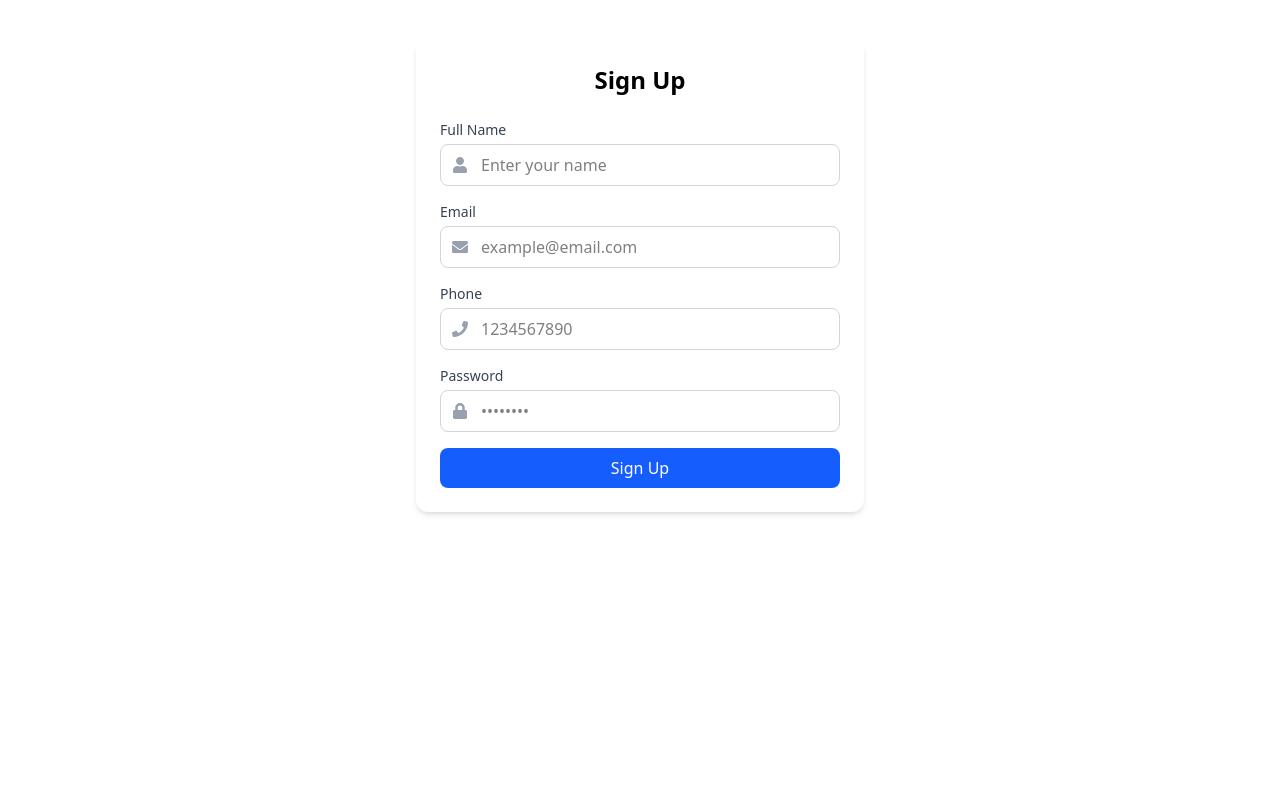
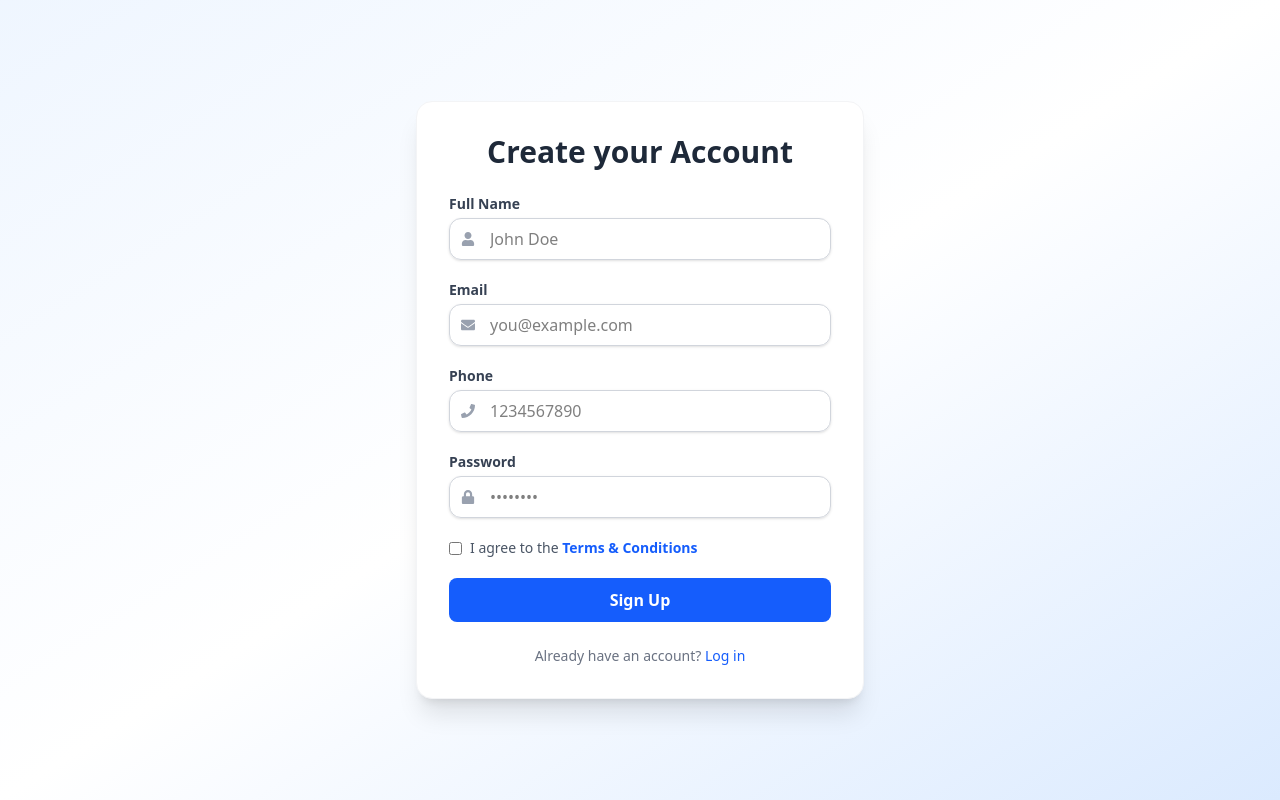
Before and after one commit to reshavshrma/E-Commerce, a React (Vite) app in the folder client/: page /register in a window 1280 px wide. Built offline with nearby package versions, Linux system fonts and the light colour scheme; no server answers.

Commit message:
UI improved for auth pages !

```diff
--- a/client/src/pages/Authentication/Login/InputField.jsx
+++ b/client/src/pages/Authentication/Login/InputField.jsx
@@ -1,9 +1,10 @@
 import React, { forwardRef } from "react";
 
-const InputField = forwardRef(({ type, name, value, onChange, placeholder, icon }, ref) => {
+const InputField = forwardRef(({ type, name, value, onChange, placeholder, icon, error }, ref) => {
   return (
-    <div className="relative flex items-center">
-      <span className="absolute left-3 text-gray-400">{icon}</span>
+    <div className="space-y-1">
+      <div className="relative">
+        <span className="absolute inset-y-0 left-3 flex items-center text-gray-400">{icon}</span>
         <input
           ref={ref}
           type={type}
@@ -12,8 +13,12 @@ const InputField = forwardRef(({ type, name, value, onChange, placeholder, icon
           onChange={onChange}
           placeholder={placeholder}
           autoComplete="off"
-        className="w-full py-2 px-10 rounded-md border border-gray-600 bg-transparent text-white placeholder-gray-400 focus:outline-none focus:ring-2 focus:ring-green-400"
+          className={`w-full py-2 px-10 rounded-lg border ${
+            error ? "border-red-500" : "border-gray-300"
+          } focus:outline-none focus:ring-2 focus:ring-blue-500`}
         />
+      </div>
+      {error && <p className="text-red-500 text-sm">{error}</p>}
     </div>
   );
 });
--- a/client/src/pages/Authentication/SignUp/InputField.jsx
+++ b/client/src/pages/Authentication/SignUp/InputField.jsx
@@ -2,12 +2,14 @@ import React from "react";
 
 const InputField = React.memo(({ label, name, type, value, onChange, error, placeholder, icon: Icon }) => {
   return (
-    <div className="mb-4">
-      <label htmlFor={name} className="block text-sm font-medium text-gray-700 mb-1">
+    <div className="mb-5">
+      <label htmlFor={name} className="block text-sm font-semibold text-gray-700 mb-1">
         {label}
       </label>
       <div className="relative">
-        {Icon && <Icon className="absolute left-3 top-1/2 transform -translate-y-1/2 text-gray-400" />}
+        {Icon && (
+          <Icon className="absolute left-3 top-1/2 transform -translate-y-1/2 text-gray-400 text-sm" />
+        )}
         <input
           type={type}
           name={name}
@@ -16,10 +18,12 @@ const InputField = React.memo(({ label, name, type, value, onChange, error, plac
           onChange={onChange}
           placeholder={placeholder}
           autoComplete="off"
-          className={`w-full px-4 py-2 pl-10 rounded-lg border ${error ? "border-red-500" : "border-gray-300"} focus:outline-none focus:ring-2 focus:ring-blue-500`}
+          className={`w-full px-4 py-2 pl-10 rounded-xl border ${
+            error ? "border-red-500" : "border-gray-300"
+          } shadow-sm focus:outline-none focus:ring-2 focus:ring-blue-500 transition duration-200`}
         />
       </div>
-      {error && <p className="text-red-500 text-sm mt-1">{error}</p>}
+      {error && <p className="text-red-500 text-xs mt-1">{error}</p>}
     </div>
   );
 });
--- a/client/src/pages/Authentication/SignUp/SignUp.jsx
+++ b/client/src/pages/Authentication/SignUp/SignUp.jsx
@@ -1,6 +1,6 @@
 import React, { useState } from "react";
 import InputField from "./InputField";
-import  {validateForm}  from "./validateForm";
+import { validateForm } from "./validateForm";
 import { FaUser, FaEnvelope, FaPhone, FaLock } from "react-icons/fa";
 import axios from "axios";
 import { useNavigate } from "react-router-dom";
@@ -10,16 +10,21 @@ const Signup = () => {
     name: "",
     email: "",
     phone: "",
-    password: ""
+    password: "",
+    agreeToTerms: false,
   });
 
   const [errors, setErrors] = useState({});
   const [serverError, setServerError] = useState("");
   const [loading, setLoading] = useState(false);
   const navigate = useNavigate();
+
   const handleChange = (e) => {
-    const { name, value } = e.target;
-    setFormData((prev) => ({ ...prev, [name]: value }));
+    const { name, value, type, checked } = e.target;
+    setFormData((prev) => ({
+      ...prev,
+      [name]: type === "checkbox" ? checked : value,
+    }));
     setErrors((prev) => ({ ...prev, [name]: "" }));
   };
 
@@ -27,20 +32,28 @@ const Signup = () => {
     e.preventDefault();
     setServerError("");
 
-    const validationErrors = validateForm(formData, ["name", "email", "phone", "password"]);
+    const validationErrors = validateForm(
+      formData,
+      ["name", "email", "phone", "password"]
+    );
+
+    if (!formData.agreeToTerms) {
+      validationErrors.agreeToTerms = "You must agree to the terms.";
+    }
+
     if (Object.keys(validationErrors).length > 0) {
       return setErrors(validationErrors);
     }
 
     try {
       setLoading(true);
-      const res = await axios.post( `${import.meta.env.VITE_API_URL}/api/user/register`,
+      const res = await axios.post(
+        `${import.meta.env.VITE_API_URL}/api/user/register`,
         formData,
-         {withCredentials : true}
+        { withCredentials: true }
       );
       console.log("User registered:", res.data);
-      navigate('/');
-      // Optional: navigate to login or home page here
+      navigate("/");
     } catch (err) {
       setServerError(err.response?.data?.message || "Registration failed. Try again.");
     } finally {
@@ -49,16 +62,20 @@ const Signup = () => {
   };
 
   return (
-    <div className="max-w-md mx-auto mt-10 p-6 bg-white shadow-md rounded-xl">
-      <h2 className="text-2xl font-bold mb-6 text-center">Sign Up</h2>
-      <form onSubmit={handleSubmit} noValidate>
+    <div className="min-h-screen flex items-center justify-center bg-gradient-to-br from-blue-50 via-white to-blue-100 px-4">
+      <div className="w-full max-w-md p-8 bg-white rounded-2xl shadow-xl border border-gray-100">
+        <h2 className="text-3xl font-bold text-center text-gray-800 mb-6">
+          Create your Account
+        </h2>
+
+        <form onSubmit={handleSubmit} noValidate className="space-y-5">
           <InputField
             label="Full Name"
             name="name"
             type="text"
             value={formData.name}
             onChange={handleChange}
-          placeholder="Enter your name"
+            placeholder="John Doe"
             icon={FaUser}
             error={errors.name}
           />
@@ -68,7 +85,7 @@ const Signup = () => {
             type="email"
             value={formData.email}
             onChange={handleChange}
-          placeholder="example@email.com"
+            placeholder="you@example.com"
             icon={FaEnvelope}
             error={errors.email}
           />
@@ -93,16 +110,59 @@ const Signup = () => {
             error={errors.password}
           />
 
-        {serverError && <p className="text-red-500 text-sm text-center mb-4">{serverError}</p>}
+          {/* Terms & Conditions */}
+          <div className="flex items-start gap-2 text-sm">
+            <input
+              type="checkbox"
+              name="agreeToTerms"
+              id="agreeToTerms"
+              checked={formData.agreeToTerms}
+              onChange={handleChange}
+              className="mt-1"
+            />
+            <label htmlFor="agreeToTerms" className="text-gray-600">
+              I agree to the{" "}
+              <a
+                href="/policies"
+                target="_blank"
+                rel="noopener noreferrer"
+                className="text-blue-600 font-semibold hover:underline"
+              >
+                Terms & Conditions
+              </a>
+            </label>
+          </div>
+          {errors.agreeToTerms && (
+            <p className="text-red-500 text-xs mt-1">{errors.agreeToTerms}</p>
+          )}
+
+          {serverError && (
+            <p className="text-red-500 text-sm text-center">{serverError}</p>
+          )}
 
           <button
   type="submit"
   disabled={loading}
-          className="w-full bg-blue-600 text-white py-2 rounded-lg hover:bg-blue-700 transition duration-300"
+  className="w-full bg-blue-600 text-white py-2.5 rounded-lg font-semibold hover:bg-blue-700 transition duration-300 flex items-center justify-center gap-2 disabled:opacity-50"
 >
-          {loading ? "Signing up..." : "Sign Up"}
+  {loading ? (
+    <>
+      <div className="w-4 h-4 border-2 border-white border-t-transparent rounded-full animate-spin"></div>
+      Signing up...
+    </>
+  ) : (
+    "Sign Up"
+  )}
 </button>
         </form>
+
+        <p className="text-sm text-center text-gray-500 mt-6">
+          Already have an account?{" "}
+          <a href="/login" className="text-blue-600 hover:underline">
+            Log in
+          </a>
+        </p>
+      </div>
     </div>
   );
 };
```
Also changed, not shown: client/src/pages/Authentication/Login/Login.jsx (+28 -26 lines). Lines whose indentation alone changed are shown as unchanged.
